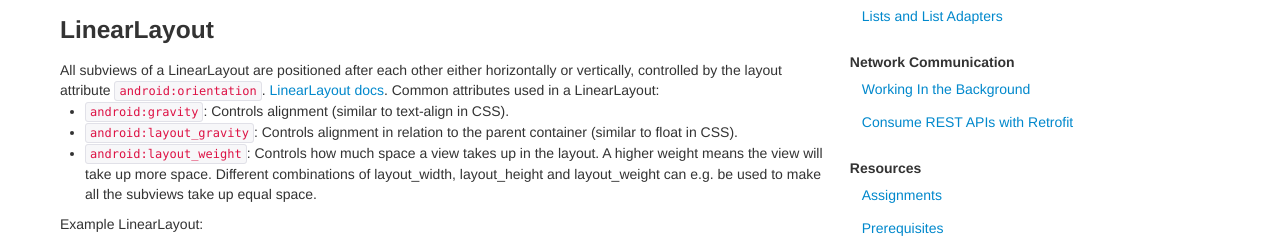
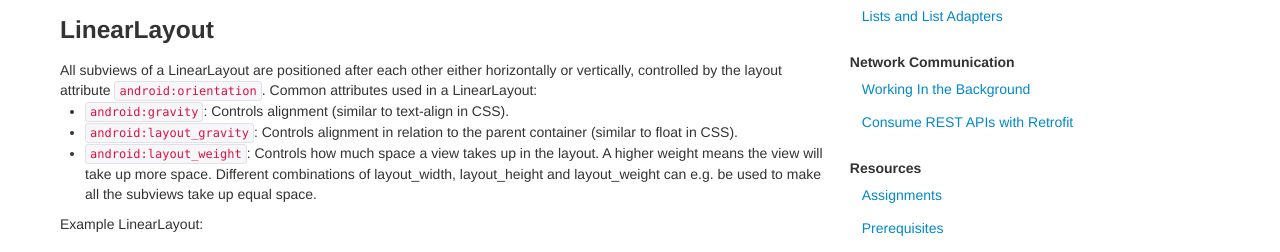
Before and after one commit to bekk/android101, a Jekyll site: the page built from docs/pages/view-layout.html, in a window 1280 px wide. Shown: the part 180-432 px from the top of the page. Built offline with Jekyll 4.4.1, drawn with Linux system fonts in a browser that asks for light colours; Markdown is read by kramdown in place of the engine named in the settings.

Commit message:
view endringer

```diff
--- a/docs/pages/view-layout.html
+++ b/docs/pages/view-layout.html
@@ -6,7 +6,7 @@ View layouts are used to control positioning and grouping of other child view co
 
 <h3> LinearLayout </h3>
 
-All subviews of a LinearLayout are positioned after each other either horizontally or vertically, controlled by the layout attribute <code>android:orientation</code>. <a href="http://developer.android.com/guide/topics/ui/layout/linear.html">LinearLayout docs</a>.
+All subviews of a LinearLayout are positioned after each other either horizontally or vertically, controlled by the layout attribute <code>android:orientation</code>.
 
 Common attributes used in a LinearLayout:
 <ul>
```
